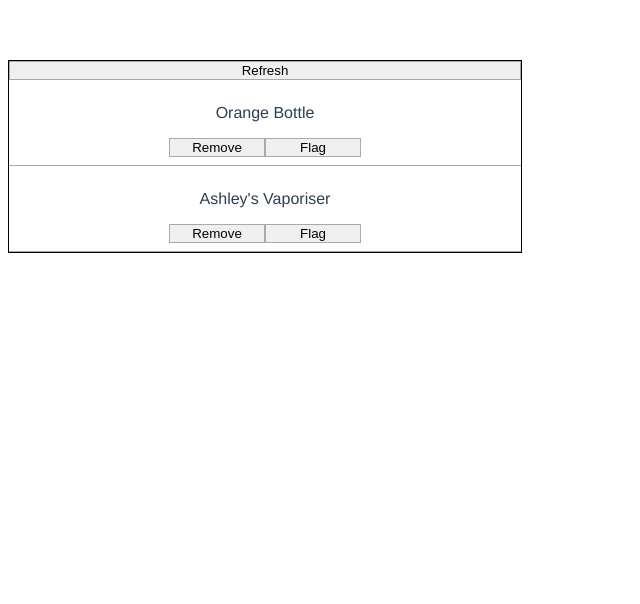
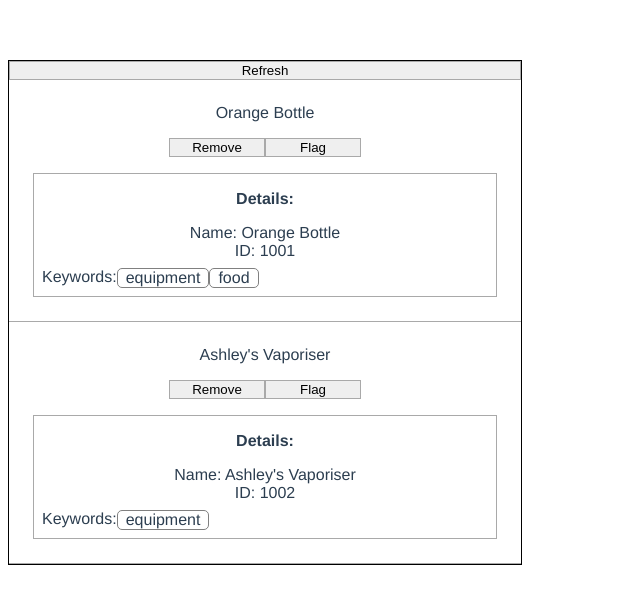
Before and after one commit to craighector/sup-grads23-vue, a Vue app: page / in a window 1280 px wide. Shown: the top 604 px of the page, without its empty margins (0-640 px from the left). Built offline with nearby package versions, Linux system fonts and the light colour scheme.

Commit message:
add ThingDetail component and bind thing prop

```diff
--- /dev/null
+++ b/src/components/ThingDetail.vue
@@ -0,0 +1,51 @@
+
+<template>
+    <div class="thing-details">
+        <p> <strong>Details: </strong></p>
+        <div class="thing-details-name">
+            Name: {{ thing.name }}
+        </div>
+        <div class="thing-details-id">
+            ID: {{ thing.id }}
+        </div>
+        <div class="thing-details-keys">
+            Keywords:
+            <div
+                v-for="keyword in thing.keywords"
+                :key="keyword"
+                class="keyword"
+            >
+                {{ keyword }}
+            </div>
+        </div>
+    </div>
+</template>
+
+<script>
+export default {
+    name: "ThingDetail",
+    props: ["thing"]
+}
+</script>
+
+<style lang="scss" scoped>
+    .thing-details {
+        display: flex;
+        flex-direction: column;
+        margin: 16px;
+        background-color: white;
+        border: 1px solid darkgray;
+
+        .thing-details-keys {
+            display: flex;
+            flex-direction: row;
+            padding: 8px;
+
+            .keyword {
+                border: 1px solid grey;
+                border-radius: 5px;
+                padding: 0px 8px;
+            }
+        }
+    }
+</style>
--- a/src/components/ThingList.vue
+++ b/src/components/ThingList.vue
@@ -15,6 +15,8 @@
                     <button @click="flagThing(thing.id)">
                         {{ isFlagged(thing.id) ? 'Unflag' : 'Flag' }}
                     </button>
+                    <!-- can use v-bind:thing="thing" -->
+                    <thing-detail :thing="thing"></thing-detail>
                 </div>
             </div>
         </div>
@@ -25,7 +27,9 @@
 </template>
 
 <script>
+import ThingDetail from './ThingDetail.vue'
 export default {
+	components: { ThingDetail },
     name: "ThingList",
     data() {
         return {
```
